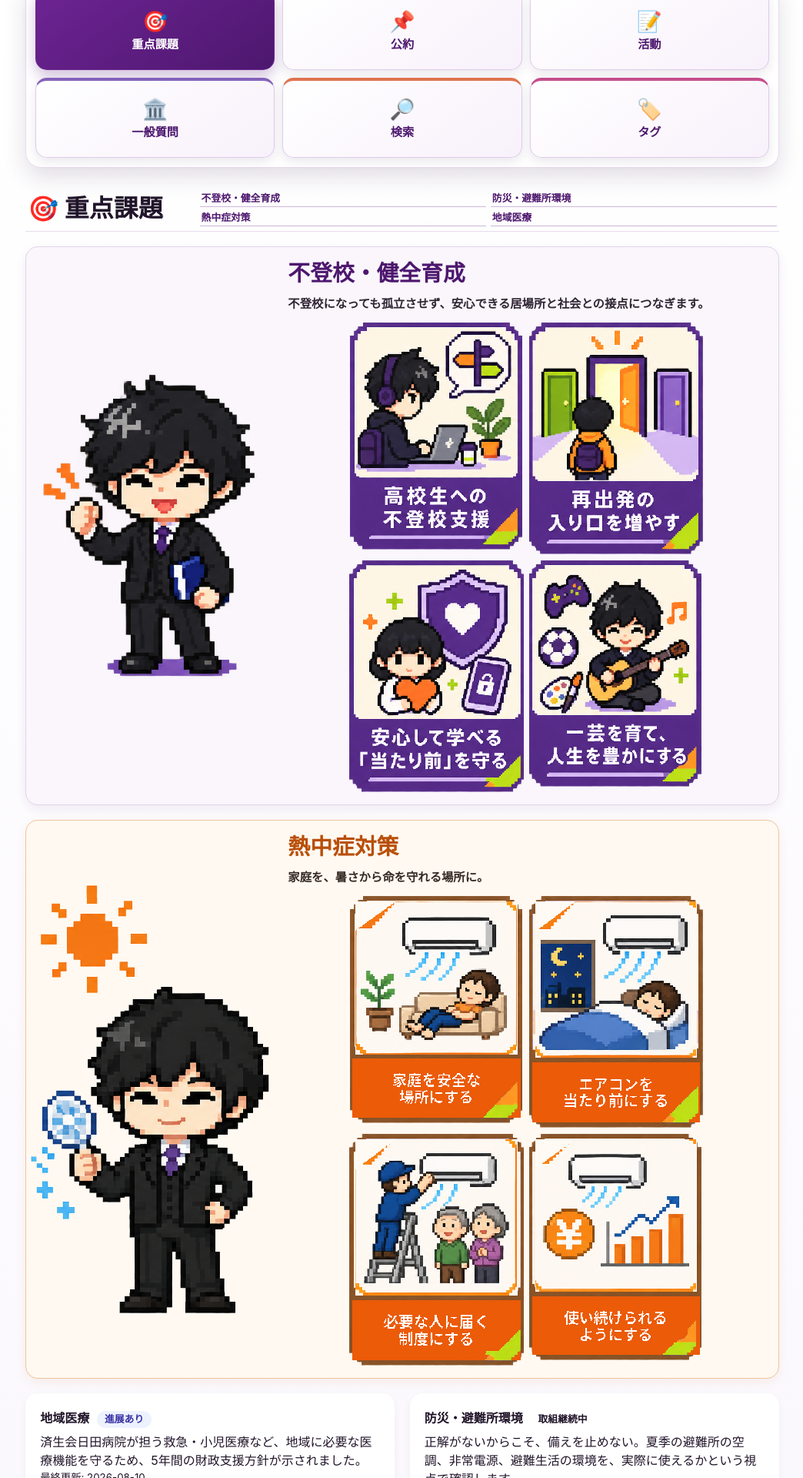
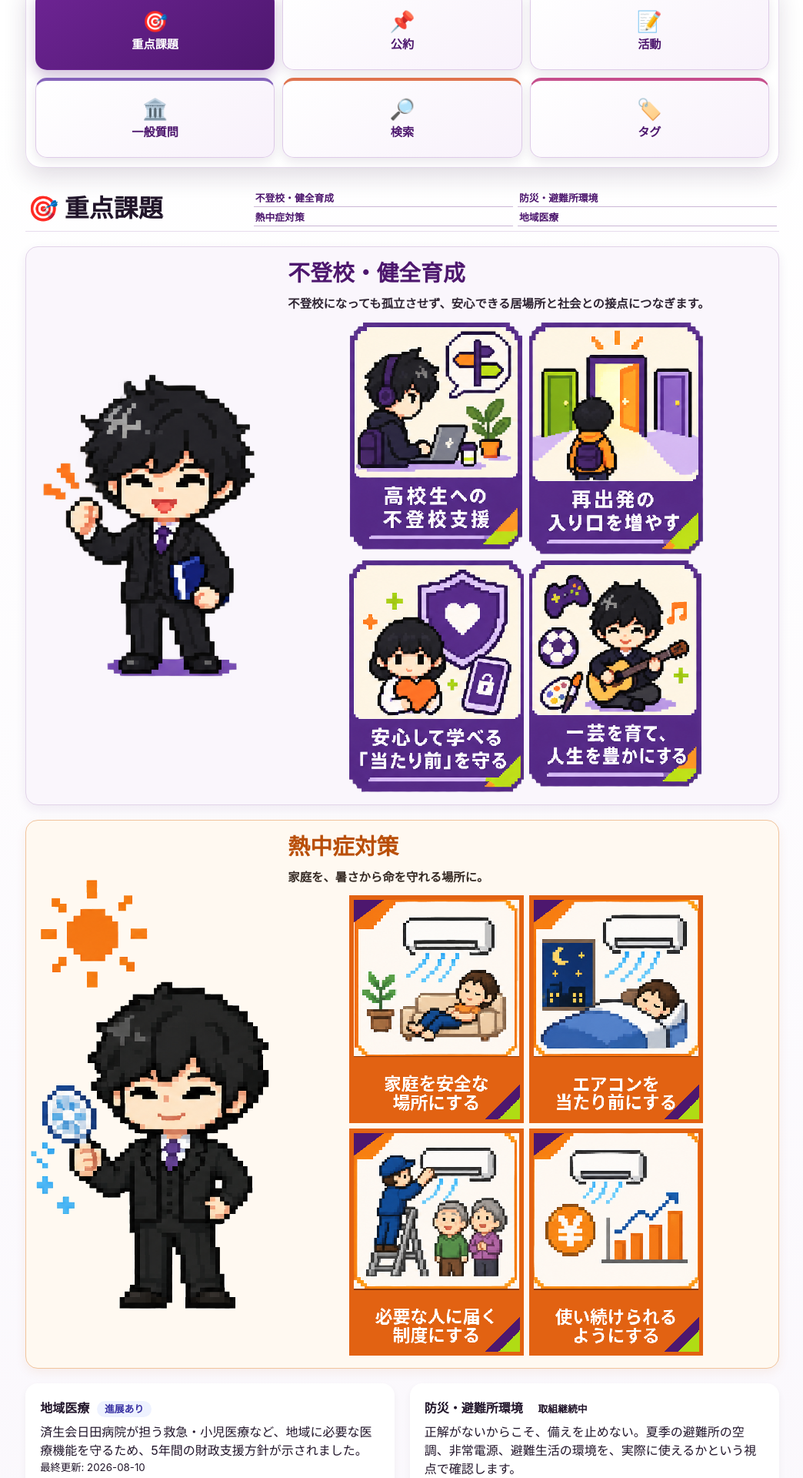
Before and after one commit to sakioryousuke-eng/activity-site, a Jekyll site: the page built from pages/priorities.html, in a window 1280 px wide. Shown: the part 302-2222 px from the top of the page at 77% size, without its empty margins (117-1161 px from the left). Built offline with Jekyll 4.4.1, drawn with Linux system fonts in a browser that asks for light colours.

Commit message:
熱中症サブカードを確定画像へ差し替え

```diff
--- a/pages/priorities.html
+++ b/pages/priorities.html
@@ -78,7 +78,7 @@ title: 重点課題
 <style>
 .priority-heading-band{display:grid;grid-template-columns:max-content minmax(0,1fr);align-items:center;gap:clamp(1rem,5vw,3rem);margin:0 0 1.2rem;padding:.3rem .2rem .4rem;border-bottom:1px solid #e7dced}
 .priority-heading-band h1{margin:0;white-space:nowrap;font-size:clamp(1.28rem,4.8vw,2rem);line-height:1.15}
-.priority-index{display:grid;grid-template-columns:repeat(2,minmax(0,1fr));gap:.3rem .4rem;justify-self:end;width:min(100%,760px);margin:0 0 0 auto}
+.priority-index{display:grid;grid-template-columns:repeat(2,minmax(0,1fr));gap:.3rem .4rem;justify-self:end;width:min(100%,680px);margin:0 0 0 auto}
 .priority-index a{display:block;min-width:0;padding:.15rem .12rem .12rem;border-bottom:1px solid #cbb7d6;color:#4d176e;font-size:clamp(.68rem,1.65vw,.8rem);font-weight:700;line-height:1.15;text-decoration:none;white-space:nowrap;transition:border-color .15s,color .15s}
 .priority-index a:hover,.priority-index a:focus-visible{border-color:#7c3b9c;color:#7c3b9c}
 .priority-grid{display:grid;gap:1.2rem;grid-template-columns:1fr}
@@ -113,7 +113,7 @@ title: 重点課題
 .priority-card--heatstroke__panels li{min-width:0;line-height:0}
 .priority-card--heatstroke__panels img{display:block;width:100%;height:auto;image-rendering:pixelated}
 @media(max-width:430px){
-  .priority-heading-band{grid-template-columns:max-content minmax(0,1fr);gap:.8rem;margin-bottom:1rem;padding:.25rem 0 .32rem}
+  .priority-heading-band{grid-template-columns:max-content minmax(0,1fr);gap:1rem;margin-bottom:1rem;padding:.25rem 0 .32rem}
   .priority-heading-band h1{font-size:1.18rem;letter-spacing:-.05em}
   .priority-index{gap:.24rem}
   .priority-index a{padding:.12rem .08rem .1rem;font-size:.59rem;letter-spacing:-.055em}
```
Also changed, not shown: assets/images/priorities/heatstroke-ac_normal-series.png, assets/images/priorities/heatstroke-home_safe-series.png, assets/images/priorities/heatstroke-keep_using-series.png, assets/images/priorities/heatstroke-support_reaches-series.png.
